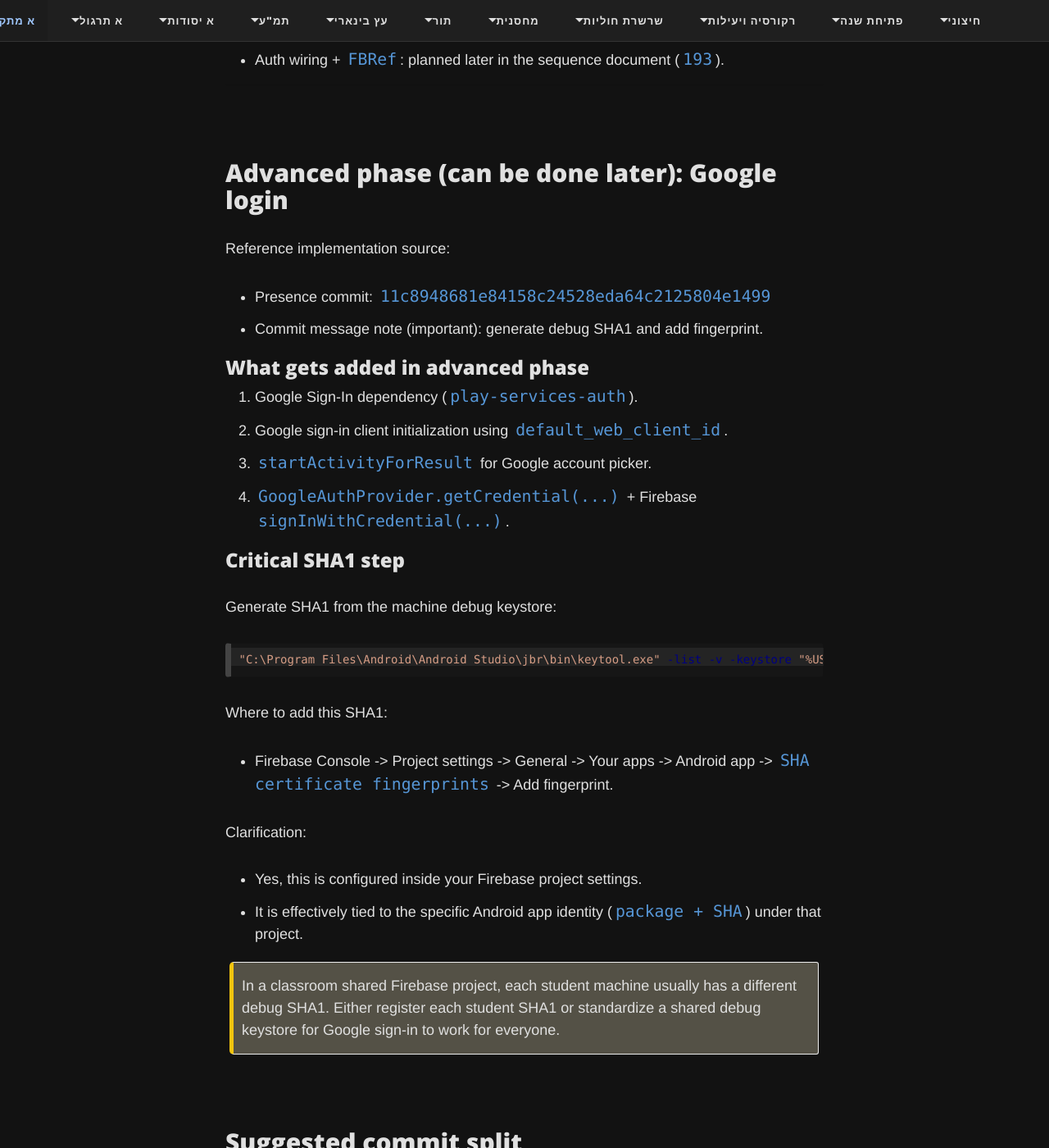
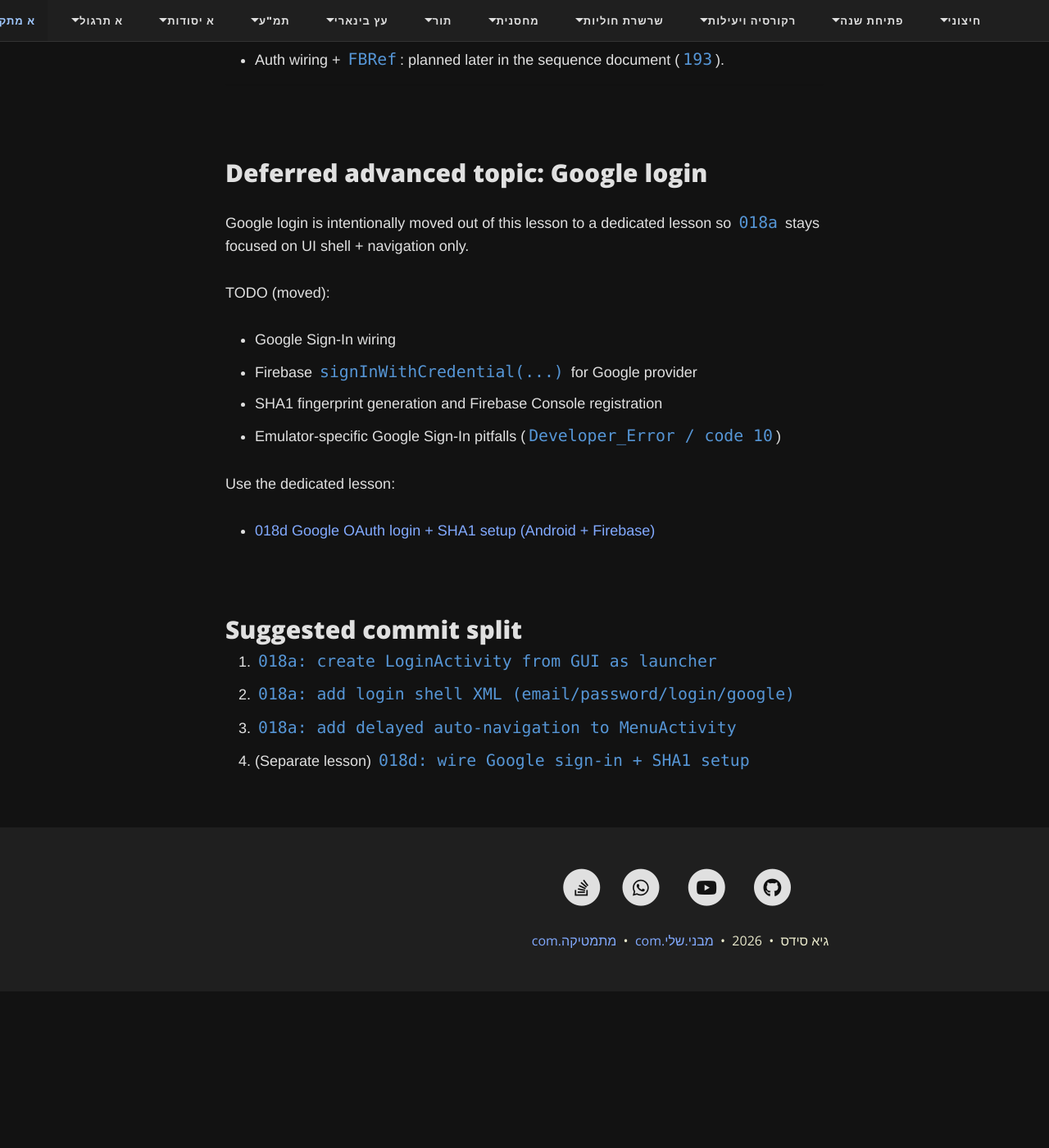
Before and after one commit to 3strategy/BeautifulMivney, a Jekyll site: the page built from android/projectSteps/018a.LoginActivityFromGui.md, in a window 1280 px wide and 1400 px high, scrolled down 7186 px. Shown: the whole window at 82% size. Built offline with Jekyll 4.4.1, drawn with Linux system fonts in a browser that asks for light colours; comment, search, counter and statistics services are not loaded; after the commit the page ends 8395 px from its top, so only the background shows below that; some of the changed text lies outside the part shown.

Commit message:
some keystore updates prepping to copy.

````diff
--- a/android/projectSteps/018a.LoginActivityFromGui.md
+++ b/android/projectSteps/018a.LoginActivityFromGui.md
@@ -1,6 +1,6 @@
 ---
 layout: page
-title: "018a3 - LoginActivity Shell from GUI"
+title: "018a - LoginActivity Shell from GUI"
 subtitle: "Create LoginActivity as Launcher, build login UI shell, and delay to MenuActivity"
 tags: [Android, Activity, Login, GUI, Menu, Firebase, Authentication, Google Sign-In]
 lang: en
@@ -254,7 +254,7 @@ This same delayed-navigation technique will later be reused in a dedicated Splas
 
 ## Scope boundaries for this lesson
 
-Not included in `018a3`:
+Not included in `018a`:
 
 - Real email/password Firebase auth calls
 - `FBRef` creation and reference initialization
@@ -267,43 +267,24 @@ Those belong to separate lessons:
 
 ---
 
-## Advanced phase (can be done later): Google login
+## Deferred advanced topic: Google login
 
-Reference implementation source:
+Google login is intentionally moved out of this lesson to a dedicated lesson so `018a` stays focused on UI shell + navigation only.
 
-- Presence commit: `11c8948681e84158c24528eda64c2125804e1499`
-- Commit message note (important): generate debug SHA1 and add fingerprint.
+TODO (moved):
 
-### What gets added in advanced phase
+- Google Sign-In wiring
+- Firebase `signInWithCredential(...)` for Google provider
+- SHA1 fingerprint generation and Firebase Console registration
+- Emulator-specific Google Sign-In pitfalls (`Developer_Error / code 10`)
 
-1. Google Sign-In dependency (`play-services-auth`).
-2. Google sign-in client initialization using `default_web_client_id`.
-3. `startActivityForResult` for Google account picker.
-4. `GoogleAuthProvider.getCredential(...)` + Firebase `signInWithCredential(...)`.
+Use the dedicated lesson:
 
-### Critical SHA1 step
-
-Generate SHA1 from the machine debug keystore:
-
-```powershell
-"C:\Program Files\Android\Android Studio\jbr\bin\keytool.exe" -list -v -keystore "%USERPROFILE%\.android\debug.keystore" -alias androiddebugkey -storepass android -keypass android
-```
-
-Where to add this SHA1:
-
-- Firebase Console -> Project settings -> General -> Your apps -> Android app -> `SHA certificate fingerprints` -> Add fingerprint.
-
-Clarification:
-
-- Yes, this is configured inside your Firebase project settings.
-- It is effectively tied to the specific Android app identity (`package + SHA`) under that project.
-
-{: .box-warning}
-In a classroom shared Firebase project, each student machine usually has a different debug SHA1. Either register each student SHA1 or standardize a shared debug keystore for Google sign-in to work for everyone.
+- [018d Google OAuth login + SHA1 setup (Android + Firebase)](/android/projectSteps/018d.GoogleOAuthLoginAndSHA1)
 
 ## Suggested commit split
 
-1. `018a3: create LoginActivity from GUI as launcher`
-2. `018a3: add login shell XML (email/password/login/google)`
-3. `018a3: add delayed auto-navigation to MenuActivity`
-4. Later advanced commit: `018a3-advanced: wire Google sign-in`
+1. `018a: create LoginActivity from GUI as launcher`
+2. `018a: add login shell XML (email/password/login/google)`
+3. `018a: add delayed auto-navigation to MenuActivity`
+4. (Separate lesson) `018d: wire Google sign-in + SHA1 setup`
````
Also changed, not shown: android/projectSteps/018b.FirebaseProjectRtdbAuthSetup.md (+21 -2 lines), android/projectSteps/018d.GoogleOAuthLoginAndSHA1.md (added, +215 -0 lines), android/projectSteps/193TicTacToeRTDBTeachingSequence.md (+26 -21 lines), assets/img/018/image2.png (added), assets/img/018/image3.png (added).
